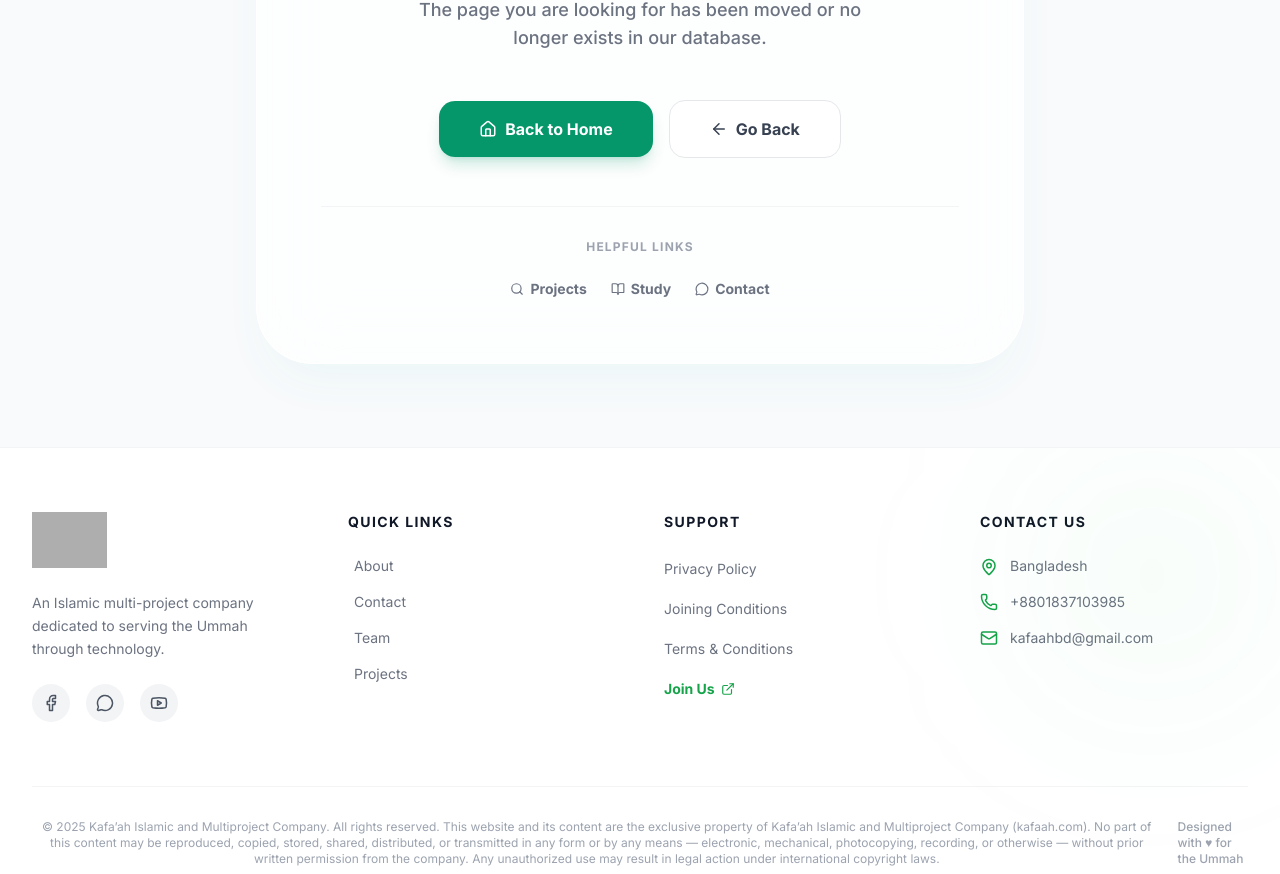
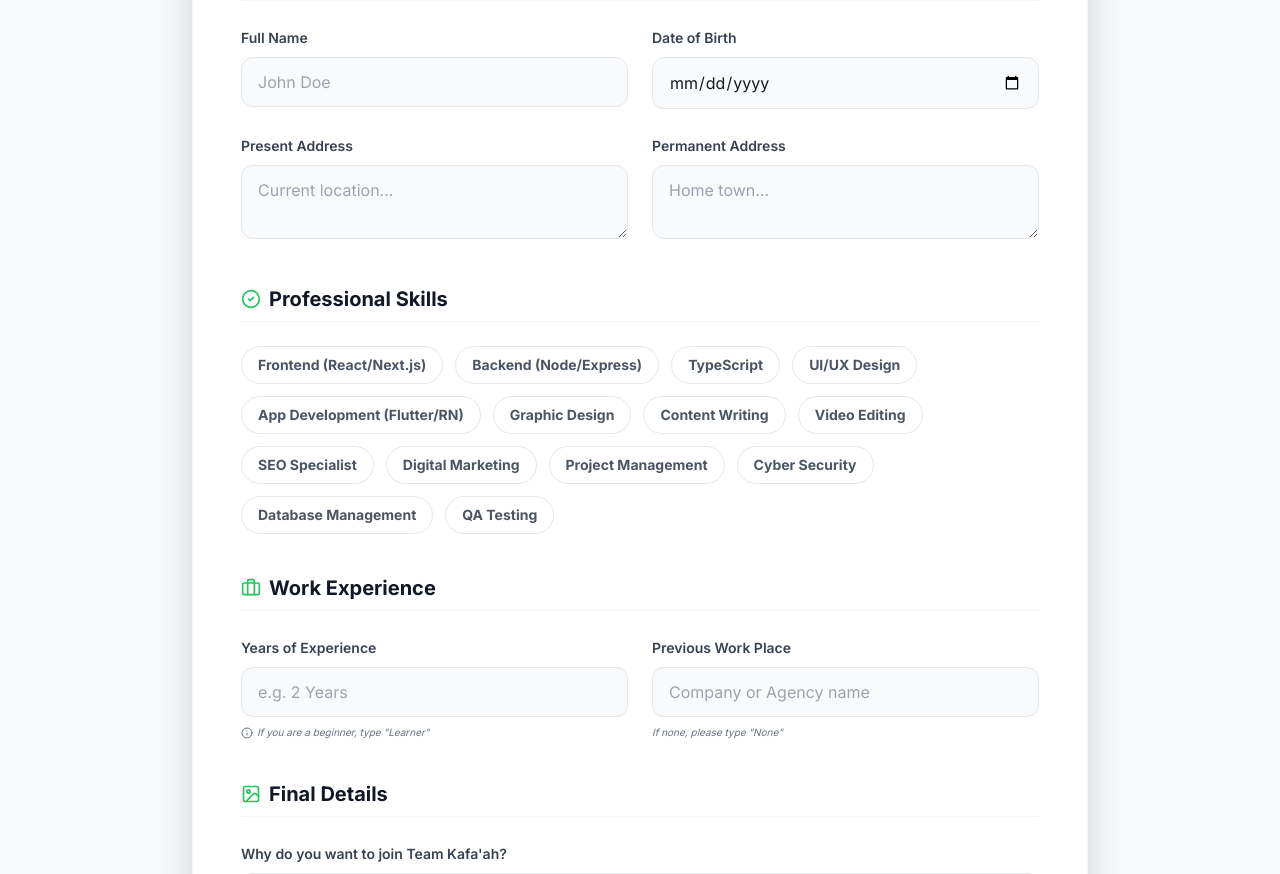
Before and after one commit to kafaahbd/kafaahbd, a React (Vite) app: page /join in a window 1280 px wide. Shown: the part 449-1323 px from the top of the page. Built offline with nearby package versions, Linux system fonts and the light colour scheme; grey boxes are pictures that could not be loaded.

Commit message:
join form

```diff
--- a/src/App.tsx
+++ b/src/App.tsx
@@ -4,6 +4,7 @@ import Navbar from './components/Navbar';
 import Footer from './components/Footer';
 import { useLanguage } from './contexts/LanguageContext';
 import NotFound from './pages/NotFound';
+import JoinForm from './pages/JoinForm';
  // নতুন কম্পোনেন্ট ইম্পোর্ট
 
 // অন্যান্য পৃষ্ঠা লেজি লোড
@@ -53,6 +54,7 @@ const App: React.FC = () => {
             <Route path="/contact" element={<Contact />} />
             <Route path="/team" element={<Team />} />
             <Route path="/*" element={<NotFound />} />
+            <Route path='/join' element={<JoinForm/>}/>
           </Routes>
         </Suspense>
       </main>
--- a/src/components/Footer.tsx
+++ b/src/components/Footer.tsx
@@ -106,13 +106,13 @@ const Footer: React.FC = () => {
                 </li>
               ))}
               <li>
-                <a
-                  href="https://docs.google.com/forms/..."
-                  target="_blank"
+                <Link
+                  to={"/join"}
+
                   className="inline-flex items-center gap-1.5 text-sm font-bold text-green-600 dark:text-green-500 hover:underline"
                 >
                   {t('footer.join')} <ExternalLink size={14} />
-                </a>
+                </Link>
               </li>
             </ul>
           </div>
--- a/src/components/Navbar.tsx
+++ b/src/components/Navbar.tsx
@@ -27,7 +27,7 @@ const Navbar: React.FC = () => {
   const navLinks: NavLink[] = [
     { name: t('nav.home'), path: '/', icon: <Home size={18} /> },
     { name: t('nav.projects'), path: '/projects', icon: <Briefcase size={18} /> },
-    { name: t('nav.join'), path: 'https://docs.google.com/forms/...', icon: <UserPlus size={18} />, external: true },
+    { name: t('nav.join'), path: '/join', icon: <UserPlus size={18} />, external: true },
     { name: t('nav.study'), path: '/study', icon: <GraduationCap size={18} /> },
     { name: t('nav.about'), path: '/about', icon: <Info size={18} /> },
   ]
--- /dev/null
+++ b/src/pages/JoinForm.tsx
@@ -0,0 +1,171 @@
+import React, { useState } from "react";
+import { motion } from "framer-motion";
+import {
+  User,
+  Calendar,
+  MapPin,
+  Briefcase,
+  Image as ImageIcon,
+  Send,
+  CheckCircle2,
+  Info
+} from "lucide-react";
+import { useLanguage } from "../contexts/LanguageContext";
+import SEO from "../components/SEO";
+
+const skillsList = [
+  "Frontend (React/Next.js)", "Backend (Node/Express)", "TypeScript",
+  "UI/UX Design", "App Development (Flutter/RN)", "Graphic Design",
+  "Content Writing", "Video Editing", "SEO Specialist", "Digital Marketing",
+  "Project Management", "Cyber Security", "Database Management", "QA Testing"
+];
+
+const JoinForm: React.FC = () => {
+  const { t, lang } = useLanguage();
+  const [selectedSkills, setSelectedSkills] = useState<string[]>([]);
+
+  const toggleSkill = (skill: string) => {
+    setSelectedSkills(prev =>
+      prev.includes(skill) ? prev.filter(s => s !== skill) : [...prev, skill]
+    );
+  };
+
+  return (
+    <>
+      <SEO
+        title={lang === "bn" ? "যোগ দিন | কাফআহ" : "Join Us | Kafa'ah"}
+        description="Join Team Kafa'ah and be part of our Islamic tech vision."
+      />
+
+      <div className="min-h-screen bg-slate-50 dark:bg-[#05070a] py-20 px-4 transition-colors duration-500">
+        <motion.div
+          initial={{ opacity: 0, y: 20 }}
+          animate={{ opacity: 1, y: 0 }}
+          className="max-w-4xl mx-auto bg-white dark:bg-[#0d1117] rounded-[2.5rem] shadow-2xl border border-gray-100 dark:border-white/5 overflow-hidden"
+        >
+          {/* Header */}
+          <div className="bg-gradient-to-r from-green-600 to-emerald-700 p-8 md:p-12 text-center relative">
+            <div className="absolute inset-0 opacity-10 bg-[url('https://www.transparenttextures.com/patterns/islamic-art.png')]"></div>
+            <h1 className="text-3xl md:text-5xl font-black text-white relative z-10">
+              {lang === "bn" ? "আমাদের টিমে যোগ দিন" : "Join Our Elite Team"}
+            </h1>
+            <p className="text-green-50 mt-4 text-sm md:text-lg font-medium opacity-90">
+              {lang === "bn" ? "আপনার দক্ষতা দিয়ে গড়ুন আগামীর ইসলামিক টেকনোলজি" : "Shape the future of Islamic technology with your skills"}
+            </p>
+          </div>
+
+          <form className="p-6 md:p-12 space-y-10">
+
+            {/* Personal Information Section */}
+            <div className="space-y-6">
+              <h2 className="text-xl font-bold text-gray-900 dark:text-white flex items-center gap-2 border-b border-gray-100 dark:border-white/5 pb-2">
+                <User size={20} className="text-green-500" /> Basic Information
+              </h2>
+
+              <div className="grid md:grid-cols-2 gap-6">
+                <div className="space-y-2">
+                  <label className="text-sm font-semibold text-gray-700 dark:text-gray-300">Full Name</label>
+                  <input type="text" placeholder="John Doe" className="w-full bg-slate-50 dark:bg-white/5 border border-gray-200 dark:border-white/10 rounded-xl px-4 py-3 focus:ring-2 focus:ring-green-500 outline-none transition-all dark:text-white" />
+                </div>
+                <div className="space-y-2">
+                  <label className="text-sm font-semibold text-gray-700 dark:text-gray-300">Date of Birth</label>
+                  <div className="relative">
+                    <input type="date" className="w-full bg-slate-50 dark:bg-white/5 border border-gray-200 dark:border-white/10 rounded-xl px-4 py-3 focus:ring-2 focus:ring-green-500 outline-none transition-all dark:text-white" />
+                  </div>
+                </div>
+              </div>
+
+              <div className="grid md:grid-cols-2 gap-6">
+                <div className="space-y-2">
+                  <label className="text-sm font-semibold text-gray-700 dark:text-gray-300">Present Address</label>
+                  <textarea rows={2} placeholder="Current location..." className="w-full bg-slate-50 dark:bg-white/5 border border-gray-200 dark:border-white/10 rounded-xl px-4 py-3 focus:ring-2 focus:ring-green-500 outline-none transition-all dark:text-white" />
+                </div>
+                <div className="space-y-2">
+                  <label className="text-sm font-semibold text-gray-700 dark:text-gray-300">Permanent Address</label>
+                  <textarea rows={2} placeholder="Home town..." className="w-full bg-slate-50 dark:bg-white/5 border border-gray-200 dark:border-white/10 rounded-xl px-4 py-3 focus:ring-2 focus:ring-green-500 outline-none transition-all dark:text-white" />
+                </div>
+              </div>
+            </div>
+
+            {/* Skills Selection */}
+            <div className="space-y-6">
+              <h2 className="text-xl font-bold text-gray-900 dark:text-white flex items-center gap-2 border-b border-gray-100 dark:border-white/5 pb-2">
+                <CheckCircle2 size={20} className="text-green-500" /> Professional Skills
+              </h2>
+              <div className="flex flex-wrap gap-3">
+                {skillsList.map((skill) => (
+                  <button
+                    key={skill}
+                    type="button"
+                    onClick={() => toggleSkill(skill)}
+                    className={`px-4 py-2 rounded-full text-xs md:text-sm font-bold transition-all border ${
+                      selectedSkills.includes(skill)
+                        ? "bg-green-600 border-green-600 text-white shadow-lg shadow-green-500/30 scale-105"
+                        : "bg-transparent border-gray-200 dark:border-white/10 text-gray-600 dark:text-gray-400 hover:border-green-500"
+                    }`}
+                  >
+                    {skill}
+                  </button>
+                ))}
+              </div>
+            </div>
+
+            {/* Experience & Work */}
+            <div className="space-y-6">
+              <h2 className="text-xl font-bold text-gray-900 dark:text-white flex items-center gap-2 border-b border-gray-100 dark:border-white/5 pb-2">
+                <Briefcase size={20} className="text-green-500" /> Work Experience
+              </h2>
+
+              <div className="grid md:grid-cols-2 gap-6">
+                <div className="space-y-2">
+                  <label className="text-sm font-semibold text-gray-700 dark:text-gray-300">Years of Experience</label>
+                  <input type="text" placeholder="e.g. 2 Years" className="w-full bg-slate-50 dark:bg-white/5 border border-gray-200 dark:border-white/10 rounded-xl px-4 py-3 focus:ring-2 focus:ring-green-500 outline-none transition-all dark:text-white" />
+                  <p className="text-[10px] text-gray-500 flex items-center gap-1 italic">
+                    <Info size={12} /> If you are a beginner, type "Learner"
+                  </p>
+                </div>
+                <div className="space-y-2">
+                  <label className="text-sm font-semibold text-gray-700 dark:text-gray-300">Previous Work Place</label>
+                  <input type="text" placeholder="Company or Agency name" className="w-full bg-slate-50 dark:bg-white/5 border border-gray-200 dark:border-white/10 rounded-xl px-4 py-3 focus:ring-2 focus:ring-green-500 outline-none transition-all dark:text-white" />
+                  <p className="text-[10px] text-gray-500 italic">If none, please type "None"</p>
+                </div>
+              </div>
+            </div>
+
+            {/* Motivation & Media */}
+            <div className="space-y-6">
+              <h2 className="text-xl font-bold text-gray-900 dark:text-white flex items-center gap-2 border-b border-gray-100 dark:border-white/5 pb-2">
+                <ImageIcon size={20} className="text-green-500" /> Final Details
+              </h2>
+
+              <div className="space-y-2">
+                <label className="text-sm font-semibold text-gray-700 dark:text-gray-300">Why do you want to join Team Kafa'ah?</label>
+                <textarea rows={4} placeholder="Tell us about your motivation..." className="w-full bg-slate-50 dark:bg-white/5 border border-gray-200 dark:border-white/10 rounded-xl px-4 py-3 focus:ring-2 focus:ring-green-500 outline-none transition-all dark:text-white" />
+              </div>
+
+              <div className="p-8 border-2 border-dashed border-gray-200 dark:border-white/10 rounded-[2rem] text-center hover:border-green-500 transition-colors cursor-pointer group">
+                <div className="flex flex-col items-center">
+                  <ImageIcon size={40} className="text-gray-400 group-hover:text-green-500 transition-colors mb-2" />
+                  <span className="text-sm font-bold text-gray-500 dark:text-gray-400">Upload Professional Profile Picture</span>
+                  <span className="text-[10px] text-gray-400 mt-1">PNG, JPG up to 5MB</span>
+                </div>
+              </div>
+            </div>
+
+            {/* Submit Button */}
+            <motion.button
+              whileHover={{ scale: 1.02 }}
+              whileTap={{ scale: 0.98 }}
+              className="w-full bg-gradient-to-r from-green-600 to-emerald-600 text-white py-5 rounded-2xl font-black text-xl shadow-xl shadow-green-500/20 flex items-center justify-center gap-3 hover:shadow-green-500/40 transition-all"
+            >
+              Submit Application <Send size={22} />
+            </motion.button>
+
+          </form>
+        </motion.div>
+      </div>
+    </>
+  );
+};
+
+export default JoinForm;
```
